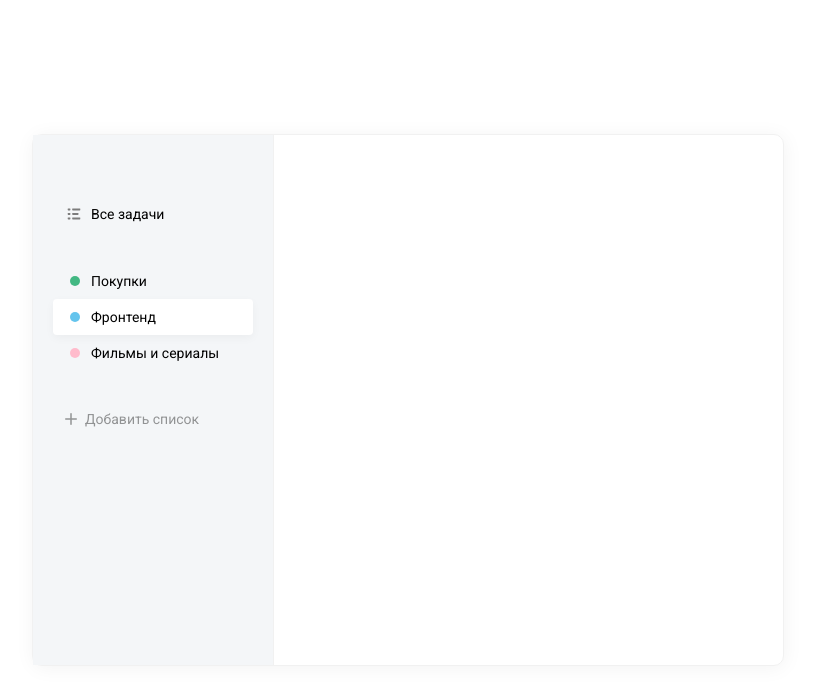
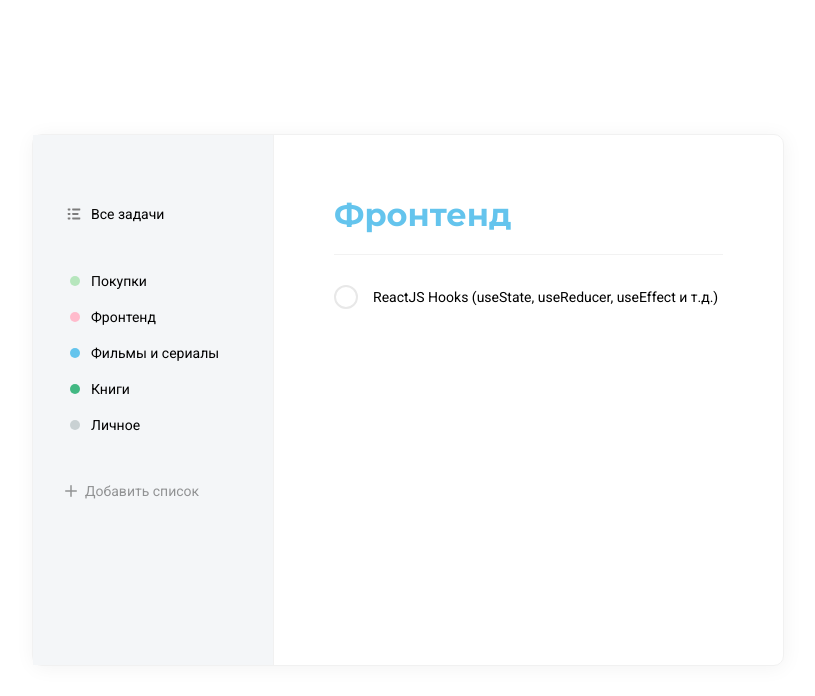
Before and after one commit to omnytraxus/Todo-ReactJS, a React (Create React App) app: page / in a window 1280 px wide. Shown: the top 696 px of the page, without its empty margins (232-1047 px from the left). Built offline with nearby package versions, Linux system fonts and the light colour scheme.

Commit message:
Сделал Tasks компонент. Добавил добавление списков

```diff
--- a/public/index.html
+++ b/public/index.html
@@ -27,6 +27,7 @@
     <link rel="preconnect" href="https://fonts.googleapis.com">
     <link rel="preconnect" href="https://fonts.gstatic.com" crossorigin>
     <link href="https://fonts.googleapis.com/css2?family=Roboto:wght@400;500&display=swap" rel="stylesheet">
+    <link href="https://fonts.googleapis.com/css2?family=Montserrat:wght@700&display=swap" rel="stylesheet">
     <title>React App</title>
   </head>
   <body>
--- a/src/App.js
+++ b/src/App.js
@@ -1,10 +1,25 @@
-import React from 'react';
+import React, { useState } from 'react';
 import List from './components/List';
 import AddList from './components/AddList';
+import Tasks from './components/Tasks';
 
 import DB from './assets/db.json'
 
 function App() {
+  const [lists, setLists] = useState(
+    DB.lists.map(item => {
+      item.color = DB.colors.filter(
+        color => color.id === item.colorId
+        )[0].name;
+      return item;
+    })
+  );
+
+  const onAddList = obj => {
+    const newList = [...lists, obj];
+    setLists(newList);
+  };
+
   return (
   <div className="todo">
     <div className="todo__sidebar">
@@ -16,26 +31,17 @@ function App() {
           name: 'Все задачи'
         }
       ]}/>
-      <List items={[
-        {
-          color: 'green',
-          name: 'Покупки'
-        },
-        {
-          color: 'blue',
-          name: 'Фронтенд',
-          active: true
-        },
-        {
-          color: 'pink',
-          name: 'Фильмы и сериалы'
-        }
-      ]}
-      isRemovable
-      />
-      <AddList colors={DB.colors} />
+      <List
+        items={lists}
+        onRemove={(list) => {
+          console.log(list);
+        }}
+        isRemovable />
+      <AddList onAdd={onAddList} colors={DB.colors} />
     </div>
-    <div className="todo__tasks"></div>
+    <div className="todo__tasks">
+      <Tasks />
+    </div>
   </div>
   );
 }
--- a/src/assets/db.json
+++ b/src/assets/db.json
@@ -2,7 +2,7 @@
   "lists": [
     {
       "id": 1,
-      "name": "Продажи",
+      "name": "Покупки",
       "colorId": 5
     },
     {
@@ -24,16 +24,6 @@
       "id": 5,
       "name": "Личное",
       "colorId": 1
-    },
-    {
-      "name": "Спорт",
-      "colorId": 3,
-      "id": 6
-    },
-    {
-      "name": "Курс по ReactJS ToDo",
-      "colorId": 7,
-      "id": 7
     }
   ],
   "tasks": [
--- a/src/components/AddList/index.jsx
+++ b/src/components/AddList/index.jsx
@@ -6,9 +6,30 @@ import closeSvg from '../../assets/img/close.svg'
 
 import './AddList.scss';
 
-const AddList = ({ colors }) => {
+const AddList = ({ colors, onAdd }) => {
   const [visiblePopup, setVisiblePopup] = useState(false);
   const [selectedColor, setSelectedColor] = useState(colors[0].id);
+  const [inputValue, setInputValue] = useState('');
+
+  const onClose = () => {
+    setVisiblePopup(false);
+    setInputValue('');
+    setSelectedColor(colors[0].id);
+  }
+
+  const addList = () => {
+    if (!inputValue) {
+      alert('Введите название списка');
+      return;
+    }
+    const color = colors.filter(c => c.id === selectedColor)[0].name;
+    onAdd({
+      "id": Math.random(),
+      "name": inputValue,
+      color
+    });
+    onClose();
+  }
 
   return (
     <div className="add-list">
@@ -29,8 +50,21 @@ const AddList = ({ colors }) => {
       />
       {visiblePopup && (
         <div className="add-list__popup">
-          <img onClick={() => setVisiblePopup(false)} src={closeSvg} alt="close" className="add-list__popup-close-btn" />
-          <input className="field" type="text" placeholder="Название списка"/>
+          <img
+            onClick={onClose}
+            src={closeSvg}
+            alt="close"
+            className="add-list__popup-close-btn"
+          />
+
+          <input
+            value={inputValue}
+            onChange={e => setInputValue(e.target.value)}
+            className="field"
+            type="text"
+            placeholder="Название списка"
+          />
+
           <div className="add-list__popup-colors">
             {colors.map(color => (
               <Badge onClick={() => setSelectedColor(color.id)}
@@ -40,7 +74,7 @@ const AddList = ({ colors }) => {
               />
             ))}
           </div>
-          <button className="button">Добавить</button>
+          <button onClick={addList} className="button">Добавить</button>
         </div>
       )}
     </div>
--- a/src/components/List/List.scss
+++ b/src/components/List/List.scss
@@ -1,9 +1,11 @@
 .list {
+  $self: &;
+
   margin-bottom: 30px;
 
   &__add-button {
     opacity: 0.4;
-    transition: 0.3s;
+    transition: 0.2s;
     &:hover {
       opacity: 1;
     }
@@ -14,6 +16,26 @@
     align-items: center;
     padding: 10px 12px;
     cursor: pointer;
+    transition: 0.2s;
+
+    &:hover #{$self}__remove-icon {
+      opacity: 0.2;
+    }
+
+    #{$self}__remove-icon {
+      margin-left: auto;
+      margin-right: 0;
+      opacity: 0;
+      transition: 0.2s;
+
+      &:hover {
+        opacity: 0.8;
+      }
+    }
+
+    &:hover {
+      background: rgba(255, 255, 255, 0.5);
+    }
 
     &.active {
       background: #FFFFFF;
--- a/src/components/List/index.jsx
+++ b/src/components/List/index.jsx
@@ -1,11 +1,20 @@
 import React from 'react';
 import classNames from 'classnames';
+
+import removeSvg from '../../assets/img/remove.svg'
 
 import Badge from '../Badge'
 
 import './List.scss';
 
-const List = ({ items, isRemovable, onClick }) => {
+const List = ({ items, isRemovable, onClick, onRemove }) => {
+
+  const removeList = (item) => {
+    if (window.confirm('Вы действительно хотите удалить список?')) {
+      onRemove(item);
+    }
+  }
+
   return (
     <ul onClick={onClick} className="list">
       {items.map((item, index) => (
@@ -18,6 +27,14 @@ const List = ({ items, isRemovable, onClick }) => {
             )}
           </i>
           <span>{item.name}</span>
+          {isRemovable && (
+            <img
+              className="list__remove-icon"
+              src={removeSvg}
+              alt="remove icon"
+              onClick={() => removeList(item)}
+            />
+          )}
         </li>
         ))}
     </ul>
--- /dev/null
+++ b/src/components/Tasks/Tasks.scss
@@ -0,0 +1,88 @@
+.tasks {
+  &__title {
+    font-family: 'Montserrat', sans-serif;
+    font-weight: bold;
+    font-size: 32px;
+    line-height: 39px;
+    color: #64C4ED;
+    padding-bottom: 20px;
+    border-bottom: 1px solid #F2F2F2;
+    cursor: default;
+
+    &:hover {
+      img {
+        opacity: 0.2;
+      }
+    }
+  }
+
+  img {
+    opacity: 0;
+    transition: 0.2s;
+    cursor: pointer;
+    margin-left: 15px;
+
+    &:hover {
+      opacity: 0.8;
+    }
+  }
+
+  &__items {
+    margin-top: 30px;
+
+    &-row {
+      display: flex;
+      align-items: center;
+
+      p {
+        margin-left: 15px;
+        cursor: default;
+      }
+    }
+  }
+
+  .checkbox {
+    input {
+      display: none;
+    }
+
+    &:hover {
+      label {
+        background-color: #F2F2F2;
+        border-color: #F2F2F2;
+        svg {
+          opacity: 1;
+        }
+      }
+    }
+
+    label {
+      display: flex;
+      align-items: center;
+      justify-content: center;
+      width: 20px;
+      height: 20px;
+      border: 2px solid #E8E8E8;
+      border-radius: 30px;
+      cursor: pointer;
+      transition: 0.2s;
+
+      svg {
+        opacity: 0;
+        transition: 0.2s;
+      }
+    }
+
+    input:checked + label {
+      background-color: #4DD599;
+      border-color: #4DD599;
+
+      svg {
+        opacity: 1;
+        path {
+          stroke: #fff;
+        }
+      }
+    }
+  }
+}
--- /dev/null
+++ b/src/components/Tasks/index.jsx
@@ -0,0 +1,37 @@
+import React from 'react';
+import editSvg from '../../assets/img/edit.svg';
+
+import './Tasks.scss'
+
+const Tasks = () => {
+  return (
+    <div className="tasks">
+      <h2 className="tasks__title">
+        Фронтенд
+        <img src={editSvg} alt="Edit icon" />
+      </h2>
+
+      <div className="tasks__items">
+        <div className="tasks__items-row">
+          <div className="checkbox">
+            <input type="checkbox" id="check"/>
+            <label htmlFor="check">
+              <svg width="11" height="8" viewBox="0 0 11 8" fill="none" xmlns="http://www.w3.org/2000/svg">
+                <path
+                  d="M9.29999 1.20001L3.79999 6.70001L1.29999 4.20001"
+                  stroke="#B2B2B2"
+                  stroke-width="1.5"
+                  stroke-linecap="round"
+                  stroke-linejoin="round"
+                />
+              </svg>
+            </label>
+          </div>
+          <p>ReactJS Hooks (useState, useReducer, useEffect и т.д.)</p>
+        </div>
+      </div>
+    </div>
+  );
+}
+
+export default Tasks;
--- a/src/index.scss
+++ b/src/index.scss
@@ -9,6 +9,7 @@
 }
 
 .todo {
+  display: flex;
   position: absolute;
   left: 50%;
   top: 50%;
@@ -27,6 +28,11 @@
     border-right: 1px solid #f1f1f1;
     padding: 60px 20px;
   }
+
+  &__tasks {
+    flex: 1;
+    padding: 60px;
+  }
 }
 
 .button {
@@ -36,7 +42,7 @@
   border: none;
   padding: 10px 20px;
   cursor: pointer;
-  transition: 0.3s;
+  transition: 0.2s;
 
   &:hover {
     background: darken($color: #4DD599, $amount: 10%);
@@ -53,7 +59,7 @@
   box-sizing: border-box;
   border-radius: 4px;
   padding: 8px 12px;
-  transition: 0.3s;
+  transition: 0.2s;
   width: 100%;
 
   &:focus {
```
Also changed, not shown: src/components/AddList/AddList.scss (line endings or trailing spaces).
